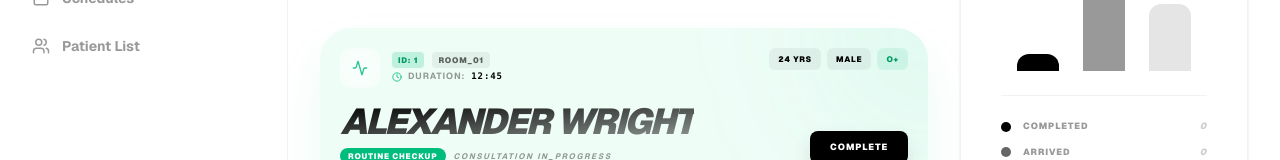
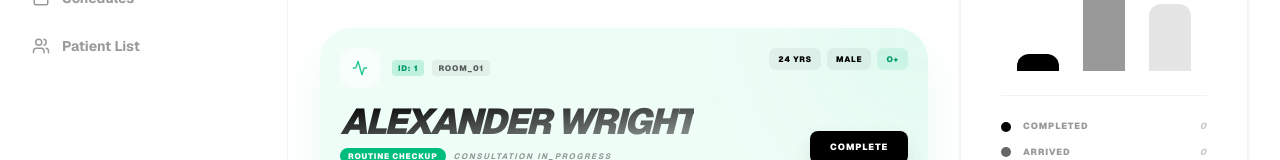
Before and after one commit to FlexSlotCustom0/FlexSlotCustom, a Next.js app in the folder frontend/: page /dashboard/owner in a window 1280 px wide. Shown: the part 301-461 px from the top of the page. Built offline with nearby package versions, Linux system fonts and the light colour scheme.

Commit message:
Update page.tsx

```diff
--- a/frontend/src/app/dashboard/owner/page.tsx
+++ b/frontend/src/app/dashboard/owner/page.tsx
@@ -282,10 +282,6 @@ function MonochromeCommandCenter({ bookings, doneCount, notesCount, onComplete }
                            <span className="text-[8px] font-black uppercase tracking-widest px-1.5 py-0.5 bg-emerald-500/20 text-emerald-600 rounded">ID: {ongoing.id.slice(0, 8)}</span>
                            <span className="text-[8px] font-black uppercase tracking-widest px-1.5 py-0.5 bg-black/5 text-black/60 rounded">Room_01</span>
                         </div>
-                        <div className="flex items-center gap-1.5 text-[9px] font-bold text-black/40 uppercase tracking-widest">
-                          <Clock size={10} className="text-emerald-500" />
-                          Duration: <span className="text-black font-mono">12:45</span>
-                        </div>
                       </div>
                     </div>
 
```
